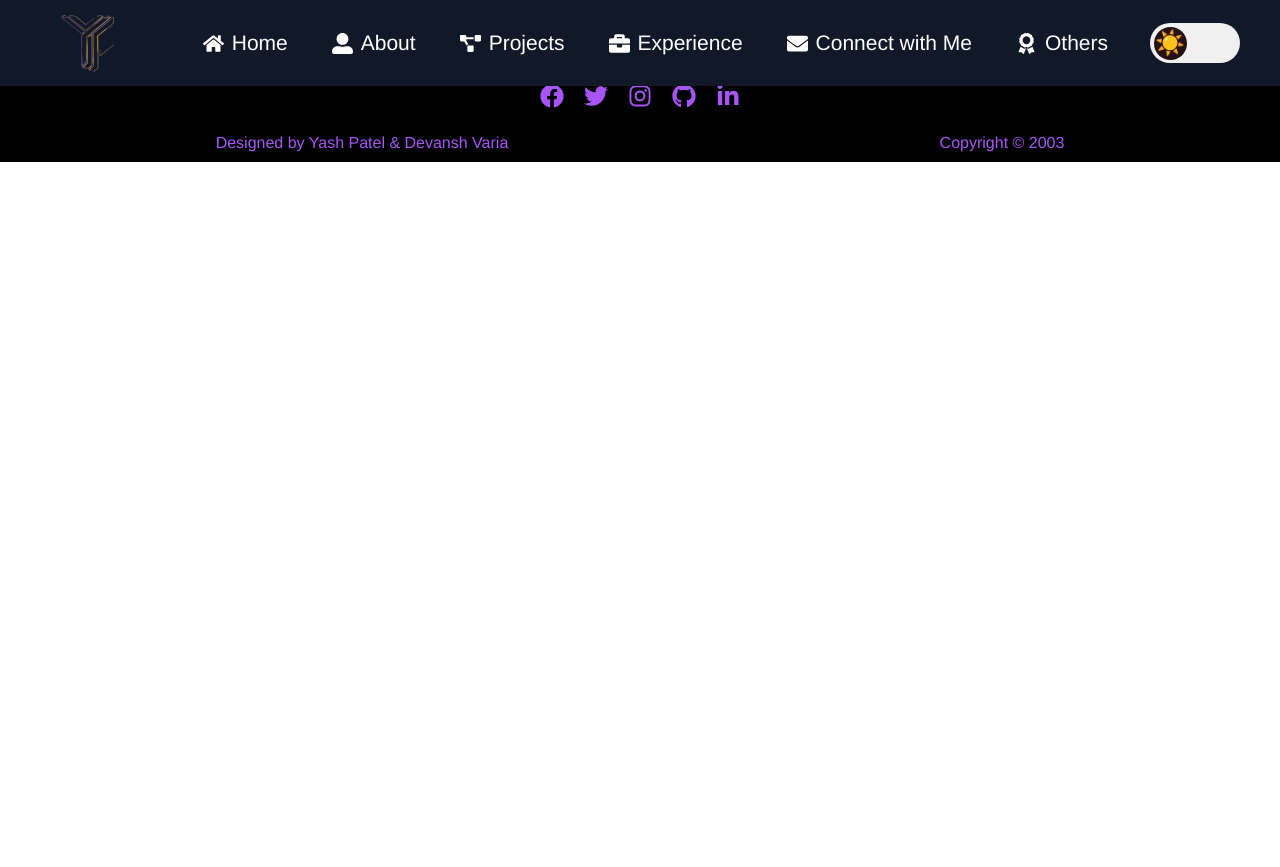
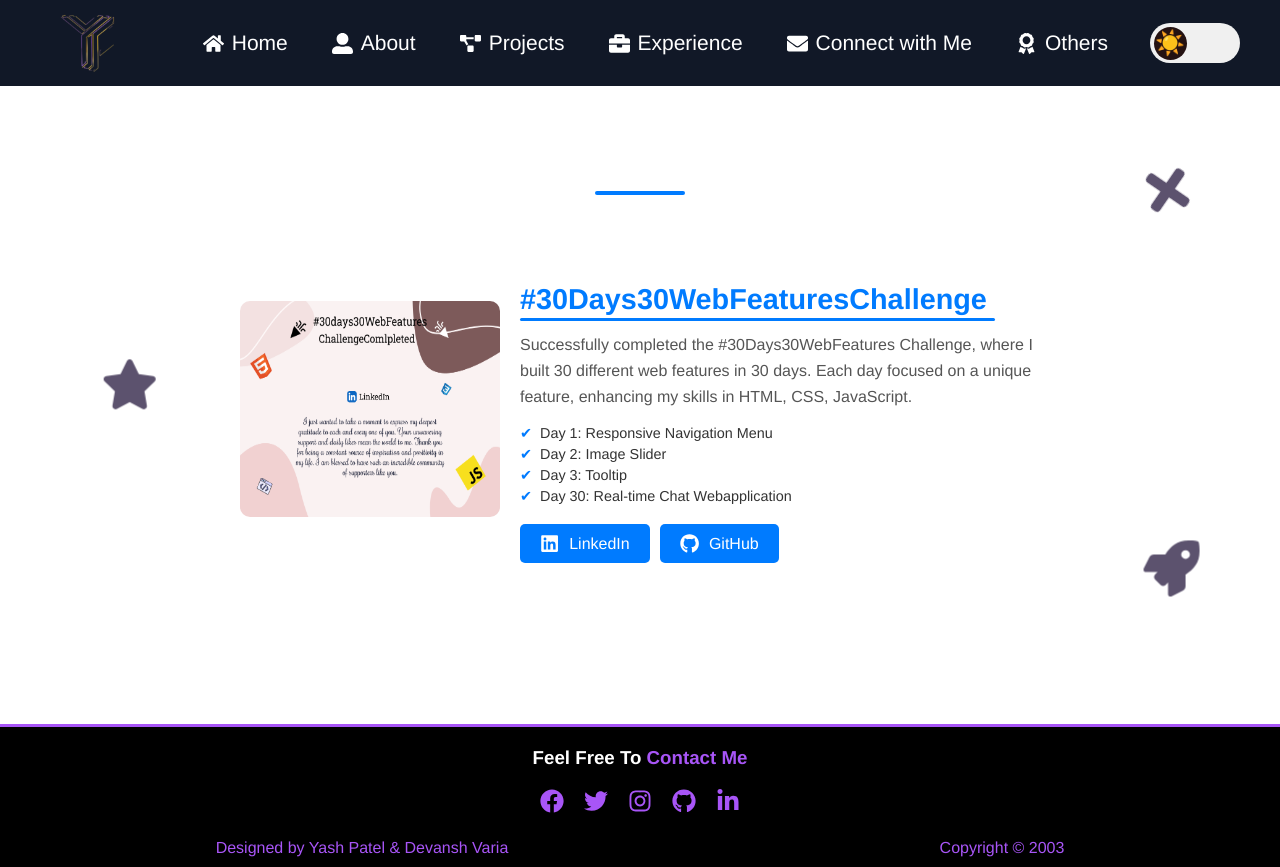
Before and after one commit to IT-YASH/Final-Portfolio, a React (Create React App) app: page /achievements in a window 1280 px wide. Before the commit the page ends 800 px from the top, so only its background shows below. Built offline with nearby package versions, Linux system fonts and the light colour scheme; the HTML template or start-up script is replaced by a standard one.

Commit message:
just created a new section and completed

```diff
--- a/src/App.js
+++ b/src/App.js
@@ -8,6 +8,7 @@ import Project from "./components/Project";
 import Experience from "./components/Experience";
 import Contact from "./components/Contact";
 import StarryBackground from "./components/StarryBackground";
+import Achievements from "./components/Achievements"
 
 function App() {
   return (
@@ -20,6 +21,7 @@ function App() {
         <Route path="/projects" element={<Project />} />
         <Route path="/experience" element={<Experience />} />
         <Route path="/contact" element={<Contact />} />
+        <Route path="/achievements" element={<Achievements />} />
       </Routes>
       <Footer />
     </Router>
--- /dev/null
+++ b/src/Css/Achievements.css
@@ -0,0 +1,335 @@
+ .achievements {
+    padding: 8% 20px;
+    position: relative;
+    overflow: hidden;
+  }
+
+  .achievement-section-title {
+    text-align: center;
+    font-size: 2.5rem;
+    margin-bottom: 40px;
+    color: white;
+  }
+
+  .achievement-section-title::after {
+    content: '';
+    width: 90px;
+    height: 4px;
+    background-color: #007BFF;
+    display: block;
+    margin: 10px auto;
+    border-radius: 2px;
+  }
+
+  .achievement-content {
+    display: flex;
+    flex-direction: column;
+    align-items: center;
+    position: relative;
+    z-index: 1;
+  }
+
+  .achievement-item {
+    display: flex;
+    flex-direction: row;
+    padding: 20px;
+    border-radius: 10px;
+    background-color: white;
+    max-width: 800px;
+    margin-bottom: 20px;
+    overflow: hidden;
+  }
+
+  .achievement-photo {
+    flex: 1;
+    display: flex;
+    justify-content: center;
+    align-items: center;
+    overflow: hidden;
+    border-radius: 10px;
+    margin-right: 20px;
+  }
+
+  .achievement-photo img {
+    width: 100%;
+    height: 70%;
+    border-radius: 10px;
+    transition: transform 0.3s ease-in-out;
+  }
+
+  .achievement-photo img:hover {
+    transform: scale(1.05);
+  }
+
+  .achievement-details {
+    flex: 2;
+  }
+
+  .achievement-title {
+    font-size: 1.8rem;
+    color: #007BFF;
+    margin-bottom: 10px;
+    position: relative;
+  }
+
+  .achievement-title::before {
+    content: '';
+    position: absolute;
+    left: 0;
+    bottom: -5px;
+    width: 475px;
+    height: 3px;
+    background-color: #007BFF;
+    border-radius: 2px;
+  }
+
+  .achievement-description {
+    font-size: 1rem;
+    color: #555;
+    margin-bottom: 15px;
+    line-height: 1.6;
+  }
+
+  .achievement-list {
+    list-style: none;
+    padding: 0;
+    color: #333;
+  }
+
+  .achievement-list li {
+    font-size: 0.9rem;
+    margin-bottom: 5px;
+    padding-left: 20px;
+    position: relative;
+  }
+
+  .achievement-list li::before {
+    content: '✔';
+    color: #007BFF;
+    position: absolute;
+    left: 0;
+    top: 0;
+  }
+
+  .social-buttons {
+    display: flex;
+    gap: 10px;
+    margin-top: 20px;
+  }
+
+  .socialmedia-button {
+    display: inline-flex;
+    align-items: center;
+    padding: 10px 20px;
+    background-color: #007BFF;
+    color: #fff;
+    border: none;
+    border-radius: 5px;
+    text-decoration: none;
+    font-size: 1rem;
+    transition: background-color 0.3s ease;
+  }
+
+  .socialmedia-button:hover {
+    background-color: #0056b3;
+  }
+
+  .social-icon {
+    margin-right: 10px;
+    font-size: 1.2rem;
+  }
+
+  .background-icon {
+    position: absolute;
+    color:#5C526E;
+    font-size: 3.5rem;
+    z-index: 0;
+  }
+
+  .star-icon {
+    top: 35%;
+    left: 6%;
+    animation: move 5s linear infinite;
+  }
+
+  .rocket-icon {
+    bottom: -2%;
+    right: 5%;
+    animation: move 15s linear infinite;
+  }
+
+  .plus-icon {
+    top: -20%;
+    left: 90%;
+    transform: translate(-50%, -50%);
+    animation: rotate 5s linear infinite;
+  }
+
+  @keyframes move {
+    0% {
+      transform: translate(0, 0);
+    }
+    25% {
+      transform: translate(20px, -20px);
+    }
+    50% {
+      transform: translate(-20px, 20px);
+    }
+    75% {
+      transform: translate(20px, 20px);
+    }
+    100% {
+      transform: translate(0, 0);
+    }
+  }
+
+  @keyframes rotate {
+    0% {
+      transform: rotate(0deg);
+    }
+    100% {
+      transform: rotate(360deg);
+    }
+  }
+
+  @media (min-width: 768px) and (max-width: 992px) {
+    .achievement-item {
+      flex-direction: column;
+      width: 95%;
+      height: auto;
+      padding: 15px;
+      margin-bottom: 25px;
+    }
+
+    .achievement-title {
+      font-size: 1.5rem;
+      color: #007BFF;
+      margin-bottom: 15px;
+    }
+
+    .achievements {
+      margin-top: 70px;
+    }
+
+    .achievement-title::before {
+      content: '';
+      position: absolute;
+      left: 0;
+      bottom: -5px;
+      width: 250px;
+      height: 3px;
+      background-color: #007BFF;
+      border-radius: 2px;
+    }
+
+    .achievement-photo {
+      margin-bottom: 15px;
+      width: 100%;
+    }
+
+    .achievement-details {
+      text-align: center;
+    }
+
+    .achievement-description {
+      font-size: 1rem;
+      color: #555;
+      margin-bottom: 15px;
+      line-height: 1.6;
+    }
+
+    .achievement-list {
+      text-align: left;
+    }
+
+    .achievement-list li {
+      font-size: 1rem;
+    }
+
+    .social-buttons {
+      justify-content: center;
+    }
+
+    .background-icon {
+      position: absolute;
+      color: #5C526E;
+      font-size: 3rem;
+      z-index: 0;
+    }
+
+    .star-icon {
+      top: 30%;
+      left: 10%;
+      animation: move 8s linear infinite;
+    }
+
+    .rocket-icon {
+      bottom: 5%;
+      right: 10%;
+      animation: move 12s linear infinite;
+    }
+
+    .plus-icon {
+      top: 5%;
+      left: 85%;
+      animation: rotate 3s linear infinite;
+    }
+  }
+
+  @media(max-width: 375px){
+    .achievement-item{
+      width: 90%;
+      height: auto;
+    }
+
+    .achievement-title {
+      font-size: 1.1rem;
+      color: #007BFF;
+      margin-bottom: 10px;
+      position: relative;
+    }
+
+    .achievement-content{
+      padding-top: 18px;
+    }
+
+    .achievements{
+      margin-top: 60px;
+    }
+
+    .achievement-title::before {
+      content: '';
+      position: absolute;
+      left: 0;
+      bottom: -5px;
+      width: 290px;
+      height: 3px;
+      background-color: #007BFF;
+      border-radius: 2px;
+    }
+
+    .background-icon {
+      position: absolute;
+      color: #5C526E;
+      font-size: 1.8rem;
+      z-index: 0;
+    }
+
+    .star-icon {
+      top: -8%;
+      left: 10%;
+      animation: move 8s linear infinite;
+    }
+
+    .rocket-icon {
+      bottom: -3%;
+      right: 20%;
+      animation: move 12s linear infinite;
+    }
+
+    .plus-icon {
+      top: -10%;
+      left: 85%;
+      animation: rotate 4s linear infinite;
+    }
+  }
--- a/src/Css/Home.css
+++ b/src/Css/Home.css
@@ -200,6 +200,31 @@
   background: white;
   animation: meteor-fall linear infinite;
 }
+.home-star-icon {
+  top: 30%;
+  left: 30%;
+  animation: move 5s linear infinite;
+}
+
+.home-rocket-icon {
+  bottom: -85%;
+  right: 85%;
+  animation: move 10s linear infinite;
+}
+
+.home-plus-icon {
+  top: 90%;
+  left: 80%;
+  transform: translate(-50%, -50%);
+  animation: rotate 5s linear infinite;
+}
+
+.home-background-icon {
+  position: absolute;
+  color: #5c526e;
+  font-size: 5rem;
+  z-index: 0;
+}
 
 @keyframes meteor-fall {
   0% {
@@ -395,13 +420,38 @@
     width: 100%;
   }
 
-  .home_visitsitelink{
+  .home_visitsitelink {
     width: auto;
     /* height: 25px; */
   }
 
-  .home_visitsitelink b{
+  .home_visitsitelink b {
     font-size: 4px;
+  }
+
+  .home-background-icon {
+    position: absolute;
+    color: #5c526e;
+    font-size: 2rem;
+    z-index: 0;
+  }
+  .home-star-icon {
+    top: 20%;
+    left: 35%;
+    animation: move 5s linear infinite;
+  }
+
+  .home-plus-icon {
+    top: 58%;
+    left: 85%;
+    transform: translate(-50%, -50%);
+    animation: rotate 5s linear infinite;
+  }
+
+  .home-rocket-icon {
+    bottom: -16%;
+    right: 83%;
+    animation: move 10s linear infinite;
   }
 
   .card {
--- /dev/null
+++ b/src/components/Achievements.js
@@ -0,0 +1,54 @@
+import React from 'react';
+import { FaGithub, FaLinkedin, FaStar, FaRocket, FaPlus } from 'react-icons/fa';
+import '../Css/Achievements.css';
+import Challenge from "../images/challenge.png"
+
+const Achievements = () => {
+  return (
+    <section className="achievements" id="achievements">
+      <h2 className="achievement-section-title">Achievements</h2>
+      <div className="achievement-content">
+        <div className="achievement-item">
+          <div className="achievement-photo">
+            <img src={Challenge} alt="Achievement" />
+          </div>
+          <div className="achievement-details">
+            <h3 className="achievement-title">#30Days30WebFeaturesChallenge</h3>
+            <p className="achievement-description">
+              Successfully completed the #30Days30WebFeatures Challenge, where I built 30 different web features in 30 days. Each day focused on a unique feature, enhancing my skills in HTML, CSS, JavaScript.
+            </p>
+            <ul className="achievement-list">
+              <li>Day 1: Responsive Navigation Menu</li>
+              <li>Day 2: Image Slider</li>
+              <li>Day 3: Tooltip</li>
+              <li>Day 30: Real-time Chat Webapplication</li>
+            </ul>
+            <div className="social-buttons">
+              <a
+                href="https://www.linkedin.com/in/yash-patel-0b609422b/"
+                className="socialmedia-button"
+                target="_blank"
+                rel="noopener noreferrer"
+              >
+                <FaLinkedin className="social-icon" /> LinkedIn
+              </a>
+              <a
+                href="https://github.com/IT-YASH/30dayscodingchallenge"
+                className="socialmedia-button"
+                target="_blank"
+                rel="noopener noreferrer"
+              >
+                <FaGithub className="social-icon" /> GitHub
+              </a>
+            </div>
+          </div>
+          <div className="background-icon star-icon"><FaStar /></div>
+          <div className="background-icon rocket-icon"><FaRocket /></div>
+          <div className="background-icon plus-icon"><FaPlus /></div>
+        </div>
+      </div>
+    </section>
+  );
+};
+
+export default Achievements;
--- a/src/components/Footer.js
+++ b/src/components/Footer.js
@@ -6,7 +6,7 @@ import {
   FaTwitter,
   FaInstagram,
   FaGithub,
-  FaLinkedinIn,
+  FaLinkedinIn
 } from "react-icons/fa";
 
 function Footer() {
@@ -45,7 +45,7 @@ function Footer() {
           <FaGithub />
         </a>
         <a
-          href="https://github.com/IT-YASH"
+          href="https://www.linkedin.com/in/yash-patel-0b609422b/"
           target="_blank"
           rel="noopener noreferrer"
         >
--- a/src/components/Home.js
+++ b/src/components/Home.js
@@ -1,5 +1,5 @@
 import React, { useEffect } from "react";
-import { FaExternalLinkAlt } from "react-icons/fa";
+import { FaExternalLinkAlt, FaStar, FaRocket, FaPlus } from "react-icons/fa";
 import "../Css/Home.css";
 import htmlLogo from "../images/html.png";
 import cssLogo from "../images/css.png";
@@ -41,6 +41,9 @@ function Home() {
   return (
     <>
       <section className="firstsection">
+        <div className="home-background-icon home-star-icon">
+          <FaStar />
+        </div>
         <div className="leftsection">
           <h2 className="lefthello">
             {splitText("Hello,")}
@@ -59,6 +62,9 @@ function Home() {
       </section>
 
       <h1 className="centered-text">
+        <div className="home-background-icon home-plus-icon">
+          <FaPlus />
+        </div>
         {splitText("LET ME")}{" "}
         <span className="introcolor">{splitText("INTRODUCE MYSELF")} </span>
       </h1>
@@ -91,6 +97,9 @@ function Home() {
       </section>
 
       <h1 className="centered-text">
+        <div className="home-background-icon home-rocket-icon">
+          <FaRocket />
+        </div>
         <span className="introcolor">{splitText("Professional")} </span>
         {splitText("Skillset")}
       </h1>
```
Also changed, not shown: src/images/challenge.png (added).
